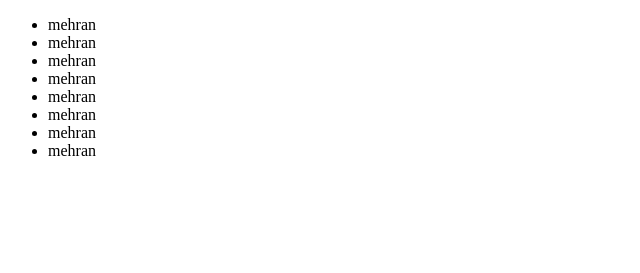
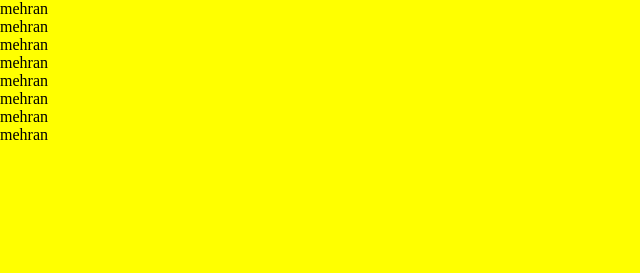
Before and after one commit to MohammadBehzaman/team-project, a plain HTML site: page index.html in a window 1280 px wide. Shown: the whole page, without its empty margins (0-640 px from the left). Drawn offline with Linux system fonts and the light colour scheme.

Commit message:
bmn add in file index.html and style.css

```diff
--- a/index.html
+++ b/index.html
@@ -4,6 +4,7 @@
         <meta charset="UTF-8">
         <meta name="viewport" content="width=device-width, initial-scale=1.0">
         <title>Document</title>
+        <link rel="stylesheet" href="style.css">
     </head>
     <body>
         <header>
@@ -18,6 +19,14 @@
                     <li>mehran</li>
                     <li>mehran</li>
                 </ul>
+
+                <div class="bmn"><img src alt></div>
+                <div class="bmn"><img src alt></div>
+                <div class="bmn"><img src alt></div>
+                <div class="bmn"><img src alt></div>
+                <div class="bmn"><img src alt></div>
+                <div class="bmn"><img src alt></div>
+                <div class="bmn"><img src alt></div>
             </nav>
         </header>
     </body>
--- a/style.css
+++ b/style.css
@@ -1,6 +1,10 @@
-*{
-    padding:0;
+* {
+    padding: 0;
     margin: 0;
     box-sizing: border-box;
 
 }
+
+body {
+    background-color: yellow;
+}
```
